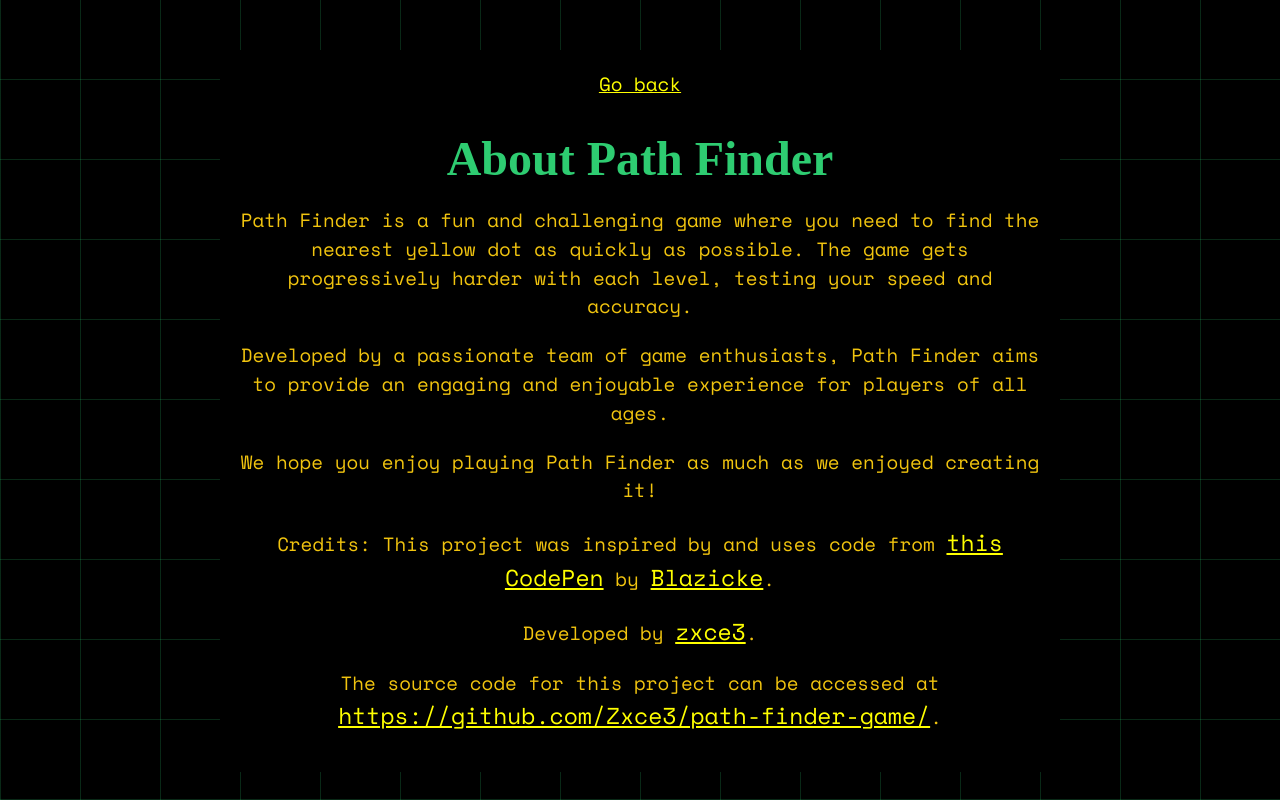
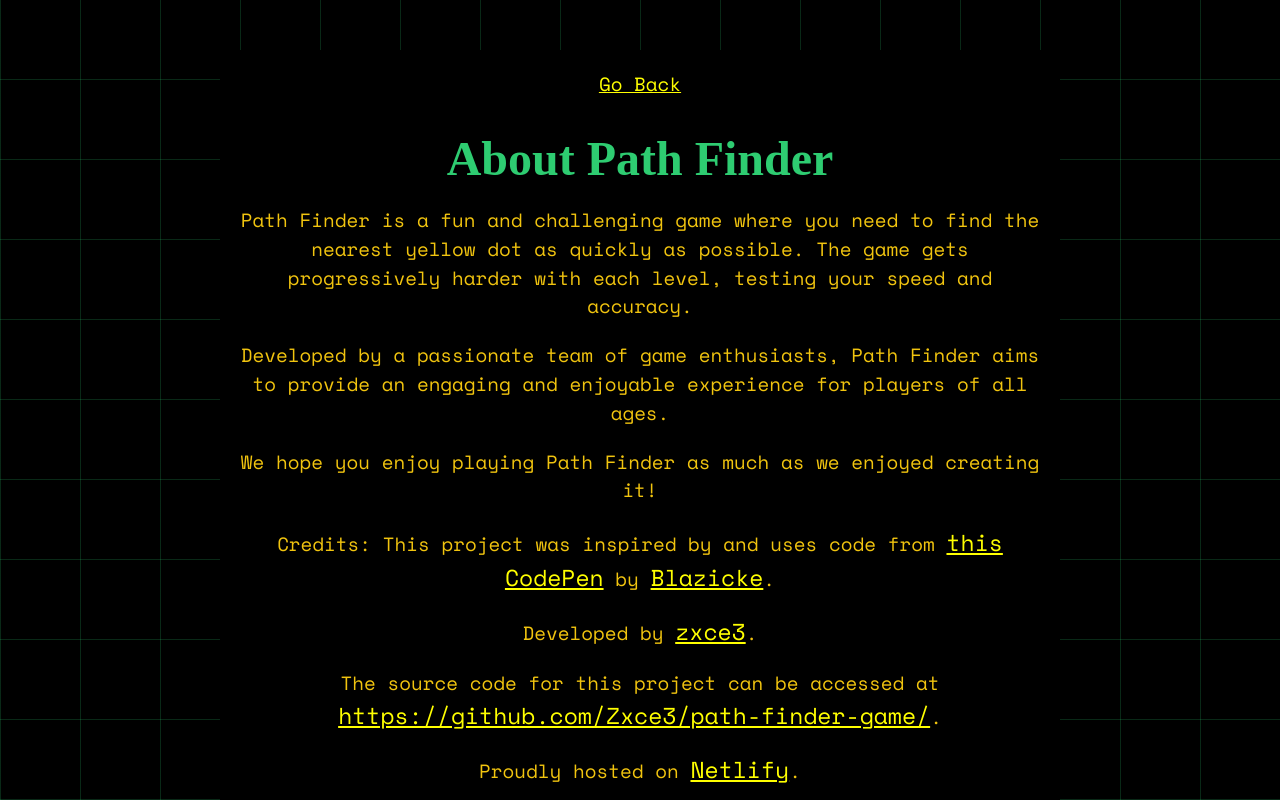
Before and after one commit to Zxce3/path-finder-game, a SvelteKit app: page /about in a window 1280 px wide. Built offline with nearby package versions, Linux system fonts and the light colour scheme; a web font is replaced by a local one.

Commit message:
Update About page with current year and additional hosting information

```diff
--- a/src/routes/about/+page.svelte
+++ b/src/routes/about/+page.svelte
@@ -1,5 +1,6 @@
 <script lang="ts">
 	// You can add any necessary imports here
+	let currentYear: number = new Date().getFullYear();
 </script>
 
 <svelte:head>
@@ -7,7 +8,7 @@
 </svelte:head>
 
 <div id="about">
-	<a href="/">Go back</a>
+	<a href="/">Go Back</a>
 	<h1>About Path Finder</h1>
 	<p>
 		Path Finder is a fun and challenging game where you need to find the nearest yellow dot as
@@ -28,4 +29,6 @@
 	</p>
 	<p>Developed by <a href="https://github.com/zxce3" target="_blank">zxce3</a>.</p>
 	<p>The source code for this project can be accessed at <a href="https://github.com/Zxce3/path-finder-game/" target="_blank">https://github.com/Zxce3/path-finder-game/</a>.</p>
+	<p>Proudly hosted on <a href="https://www.netlify.com/" target="_blank">Netlify</a>.</p>
+	<p>&copy; {currentYear} Path Finder. All rights reserved.</p>
 </div>
```
